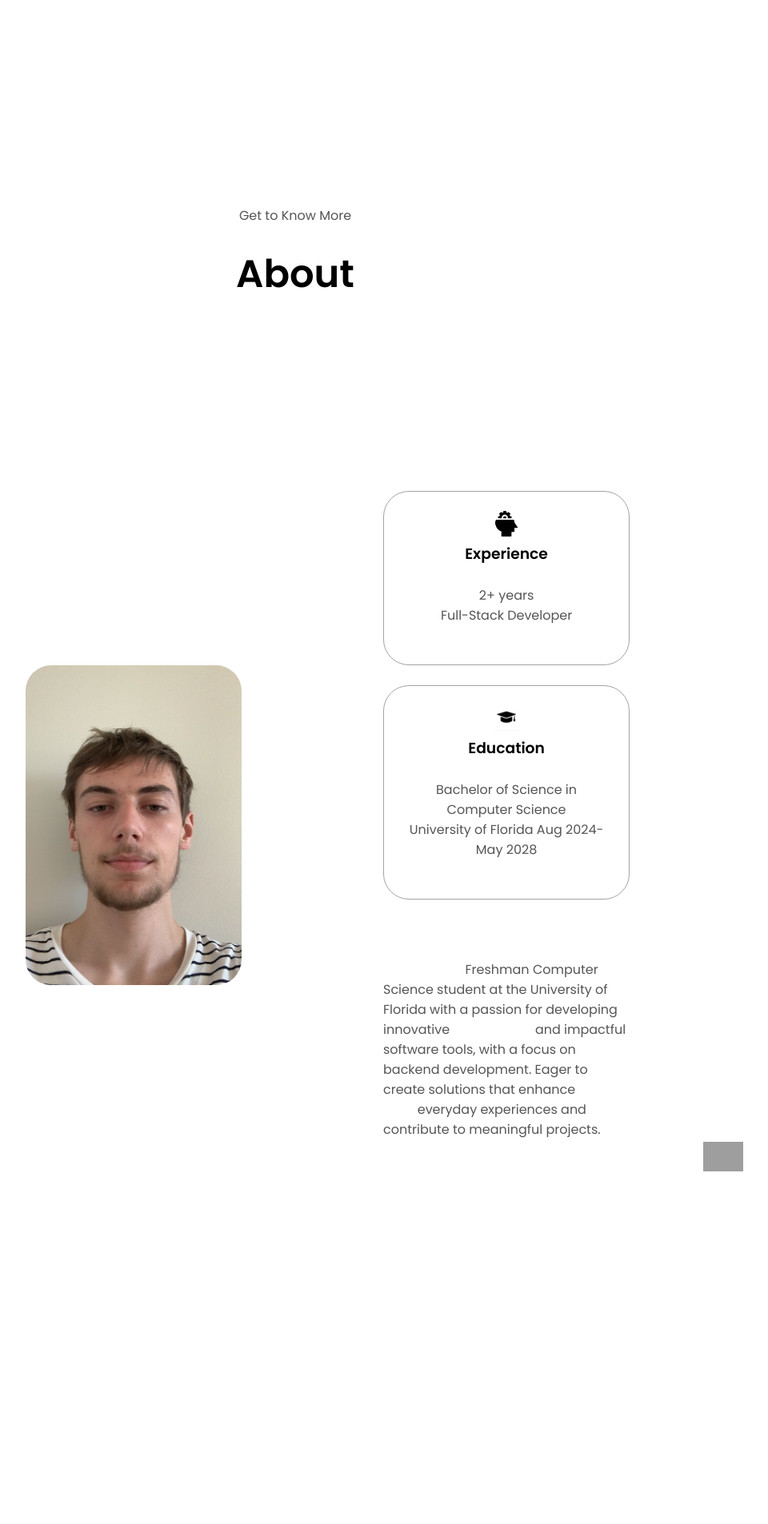
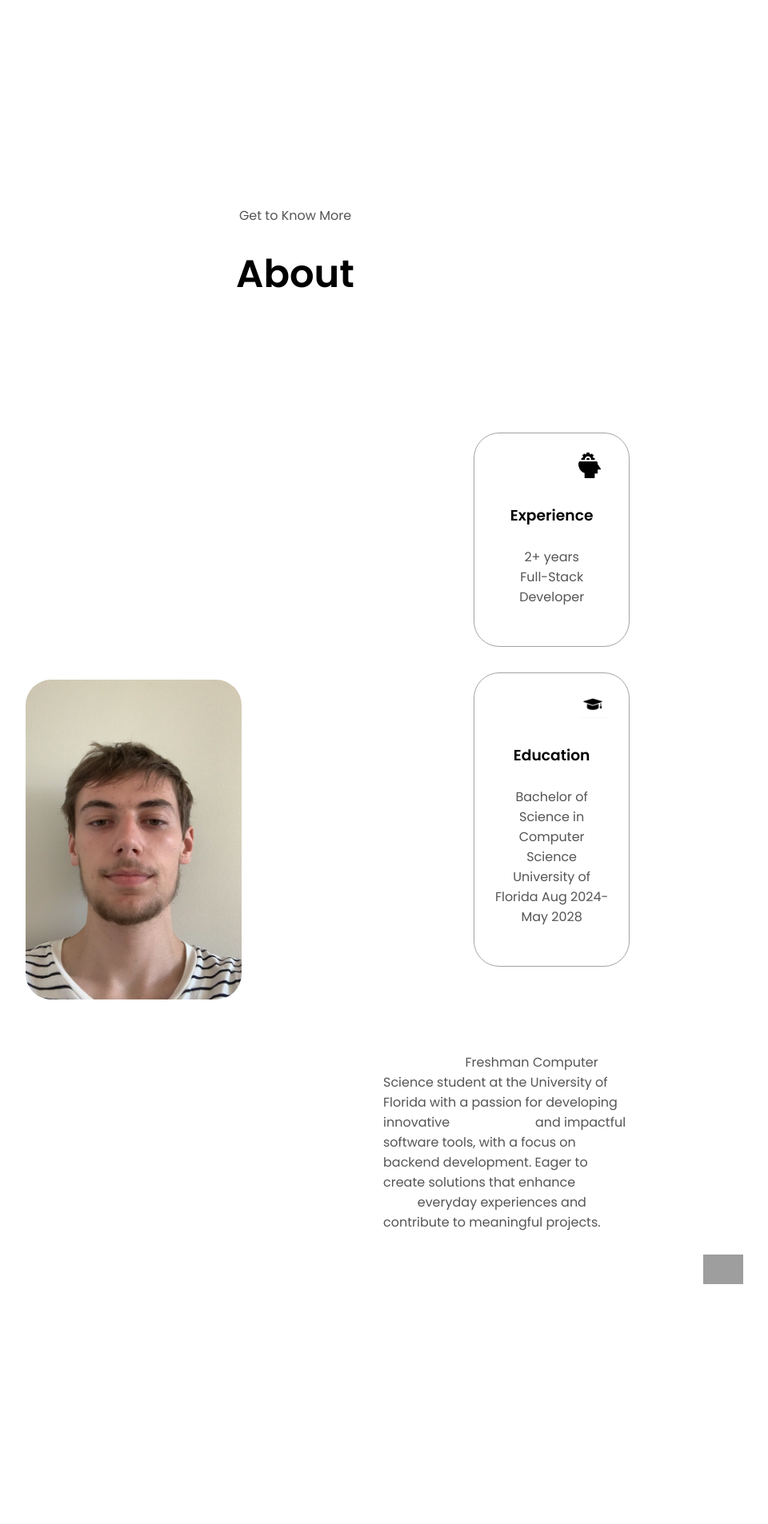
Before and after one commit to zaybournand/html-css-js-portfolio, a Flask app: page / in a window 1280 px wide. Shown: the part 907-2813 px from the top of the page at 80% size, without its empty margins (271-1231 px from the left). Run offline with Flask 3, Linux system fonts and the light colour scheme; grey boxes are pictures that could not be loaded.

Commit message:
Update style.css

```diff
--- a/static/css/style.css
+++ b/static/css/style.css
@@ -41,7 +41,7 @@ nav {
 .nav-links {
     gap: 2rem;
     list-style: none;
-    font-size: 1.25rem; /* Adjusted nav link font size for better spacing */
+    font-size: 1.25rem;
 }
 
 .logo {
@@ -129,17 +129,17 @@ a:hover {
 /* Section */
 section {
     padding-top: 4vh;
-    height: 96vh;
     margin: 0 10rem;
-    min-height: fit-content;
+    min-height: fit-content; /* Removed fixed height */
 }
 
 /* PROFILE SECTION */
 #profile {
     display: flex;
     justify-content: center;
+    align-items: center; /* Vertically centers the content */
     gap: 5rem;
-    height: 80vh;
+    height: 80vh; /* Retained height to center content on the page */
 }
 
 .section__pic-container {
@@ -165,7 +165,7 @@ section {
 }
 
 .section__text__p2 {
-    font-size: 1.5rem; /* Adjusted from 1.75rem for better balance */
+    font-size: 1.5rem;
     margin-bottom: 1rem;
 }
 
@@ -219,10 +219,15 @@ section {
 .btn-color-2:hover {
     border: rgb(255,255,255) 0.1rem solid;
 }
+
 /* ABOUT SECTION */
 #about {
     position: relative;
     margin-top: 10rem;
+    display: flex;
+    justify-content: center;
+    flex-direction: column;
+    align-items: center;
 }
 
 .about-container {
@@ -266,9 +271,9 @@ section {
 
 .section-container {
     display: flex;
-    align-items: flex-start;
+    align-items: center; /* Vertically centers items */
     gap: 2rem;
-    margin-top: 10rem;
+    margin-top: 5rem; /* Reduced margin */
 }
 
 .section__pic-container {
@@ -280,13 +285,14 @@ section {
 /* EXPERIENCE SECTION */
 #experience {
     position: relative;
-    margin-top: 20rem;
+    margin-top: 10rem; /* Reduced margin */
+    padding-bottom: 5rem;
 }
 
 .experience-sub-title {
     color: rgb(85, 85, 85);
     font-weight: 600;
-    font-size: 1.5rem; /* Adjusted font size */
+    font-size: 1.5rem;
     margin-bottom: 2rem;
 }
 
@@ -294,6 +300,13 @@ section {
     display: flex;
     justify-content: center;
     flex-direction: column;
+}
+
+.about-containers {
+    display: flex;
+    justify-content: center;
+    gap: 2rem;
+    margin-top: 2rem;
 }
 
 .article-container {
@@ -319,6 +332,7 @@ article.ion {
 #projects {
     position: relative;
     padding: 2rem 0;
+    margin-top: 5rem; /* Reduced margin */
 }
 
 .projects-container {
@@ -357,7 +371,7 @@ article.ion {
 .project-title {
     margin: 0.5rem 0;
     color: black;
-    font-size: 1.25rem; /* Adjusted font size */
+    font-size: 1.25rem;
     flex-grow: 1;
     display: flex;
     align-items: center;
@@ -372,7 +386,7 @@ article.ion {
     color: black;
     border-color: rgb(163, 163, 163);
     padding: 0.5rem 1rem;
-    font-size: 0.8rem; /* Adjusted font size */
+    font-size: 0.8rem;
     border-radius: 2rem;
 }
 
@@ -412,7 +426,7 @@ article.ion {
 }
 
 .contact-info-container p {
-    font-size: 1rem; /* Adjusted font size */
+    font-size: 1rem;
 }
 
 .contact-icon {
```
